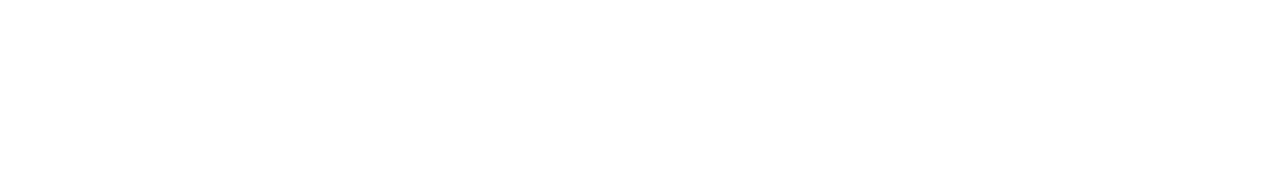
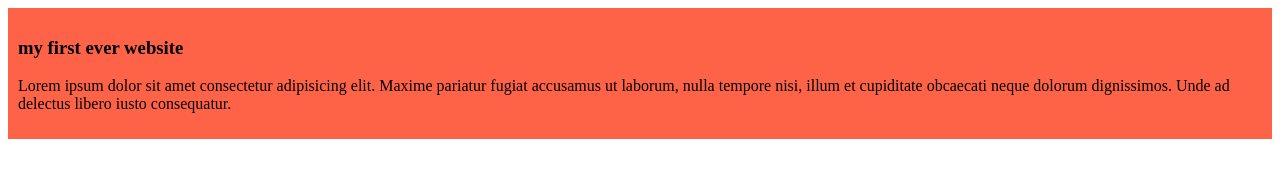
Before and after one commit to MOKKI-01/my-simple-website, a plain HTML site: page index.html in a window 1280 px wide. Drawn offline with Linux system fonts and the light colour scheme.

Commit message:
added the first blog

```diff
--- a/index.html
+++ b/index.html
@@ -4,8 +4,12 @@
     <meta charset="UTF-8">
     <meta name="viewport" content="width=device-width, initial-scale=1.0">
     <title>MY SIMPLE WEBSITE</title>
+    <link rel="stylesheet" href="styles/blog.css">
 </head>
 <body>
-
+    <div>
+        <h3>my first ever website</h3>
+        <p>Lorem ipsum dolor sit amet consectetur adipisicing elit. Maxime pariatur fugiat accusamus ut laborum, nulla tempore nisi, illum et cupiditate obcaecati neque dolorum dignissimos. Unde ad delectus libero iusto consequatur.</p>
+    </div>
 </body>
 </html>
--- /dev/null
+++ b/styles/blog.css
@@ -0,0 +1,4 @@
+div{
+    background-color: tomato;
+    padding: 10px;
+}
```
